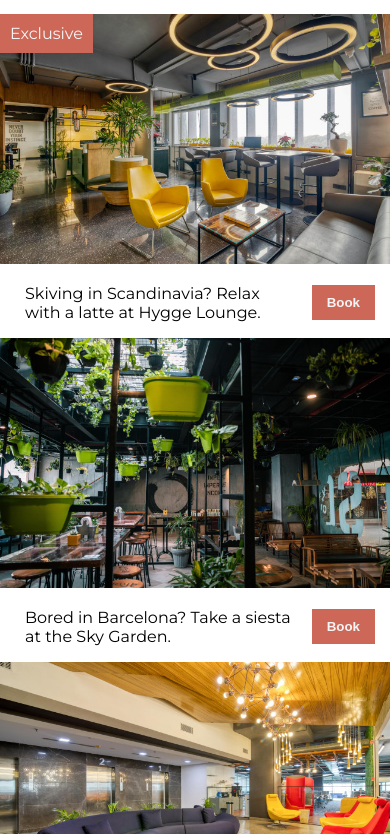
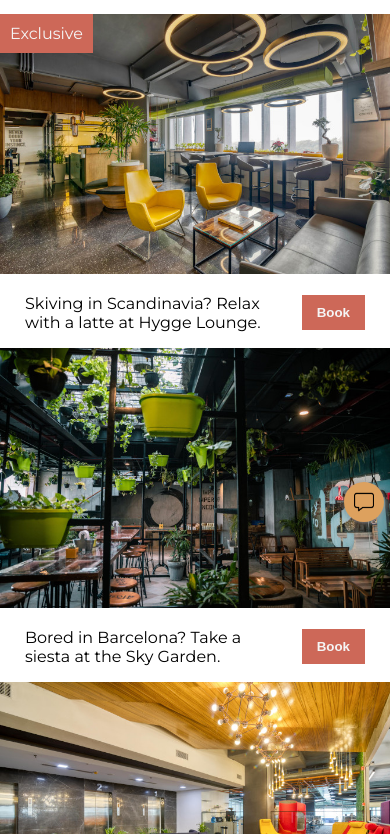
Before and after one commit to nasrelasri/Coworking-space-site, a website built with Vite: page index.html in a window 390 px wide. Shown: the part 316-1150 px from the top of the page. Built offline with nearby package versions, Linux system fonts and the light colour scheme.

Commit message:
added the chat button and made site responsive

```diff
--- a/index.css
+++ b/index.css
@@ -2,14 +2,7 @@ body {
     margin: 0 auto;
     padding: 0;
     font-family: Montserrat;
-    width: 400px;;
 }
-
-/*
-Challenge:
-1. Get this layout looking like the
-   screenshots on the slide.
-*/
 
 header {
     background-color: #282828;
@@ -46,7 +39,6 @@ h1 {
 
 .item-img {
     width: 100%;
-    height: 250px;
     object-fit: cover;
 }
 
@@ -80,3 +72,21 @@ button {
     cursor: pointer;
     align-self: center;
 }
+
+.chatbox-bg {
+    position: fixed;
+    bottom: 6px;
+    right: 6px;
+    background-color: #dda15e;
+    width: 40px;
+    height: 40px;
+    border-radius: 50%;
+    cursor: pointer;
+    box-shadow: 1px 1px 5px #999;
+    display: flex;
+}
+
+.chatbox-img {
+    margin: auto;
+    width: 50%;
+}
--- a/index.html
+++ b/index.html
@@ -54,5 +54,8 @@
 			</section>
 
 		</main>
+		<div class="chatbox-bg">
+			<img src="images/message.png" class="chatbox-img" alt="chatbox">
+		</div>
 	</body>
 </html>
```
Also changed, not shown: images/message.png (added).
